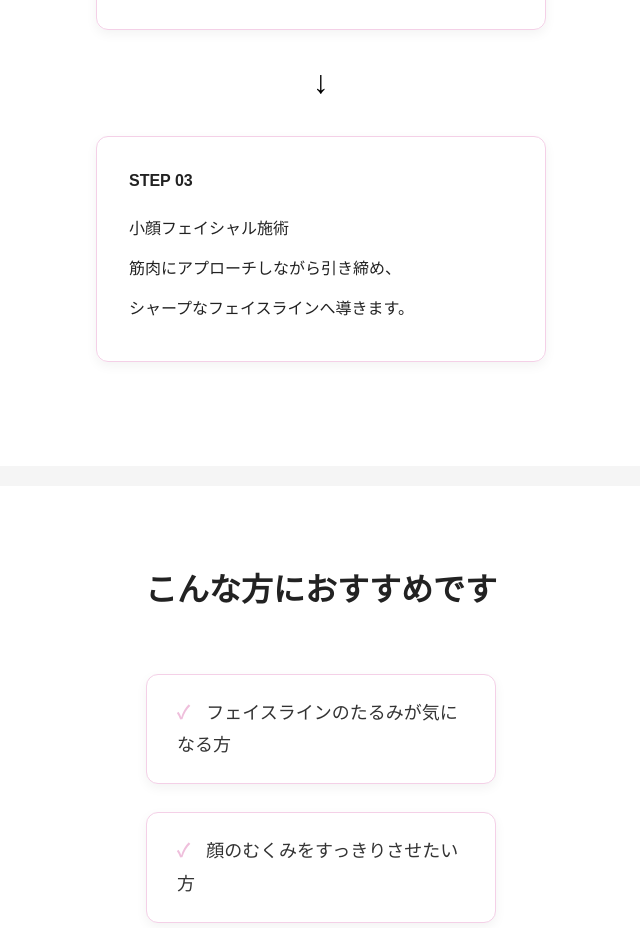
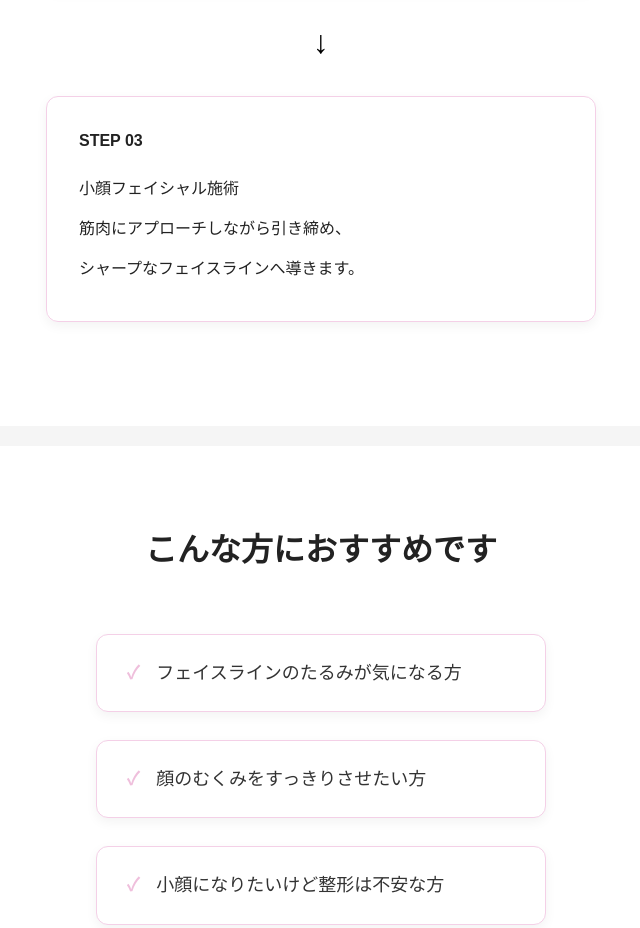
Before and after one commit to kaityan0425/korean-facial-lp, a plain HTML site: page index.html in a window 1280 px wide. Shown: the part 3549-4477 px from the top of the page, without its empty margins (319-959 px from the left). Drawn offline with Linux system fonts and the light colour scheme.

Commit message:
hover再調整

```diff
--- a/style.css
+++ b/style.css
@@ -58,6 +58,23 @@ h2{
   margin-top:20px;
 }
 
+.reason-card,
+.flow-step,
+.review,
+.faq-item,
+.recommend-item,
+.recommend-message{
+  transition:all 0.3s;
+}
+
+.reason-card:hover,
+.flow-step:hover,
+.review:hover,
+.faq-item:hover,
+.recommend-item:hover,
+.recommend-message:hover{
+  transform:translateY(-4px);
+}
 
 /* =========================
 ボタン
@@ -207,7 +224,7 @@ FV
 }
 
 .flow-step{
-  max-width:450px;
+  max-width:550px;
 
   border:1px solid #f4d0e7;
   border-radius:12px;
@@ -257,7 +274,7 @@ FV
 
 .recommend-item{
   width:100%;
-  max-width:350px;
+  max-width:450px;
 
   background:#fff;
   border:1px solid #f4d0e7;
```
